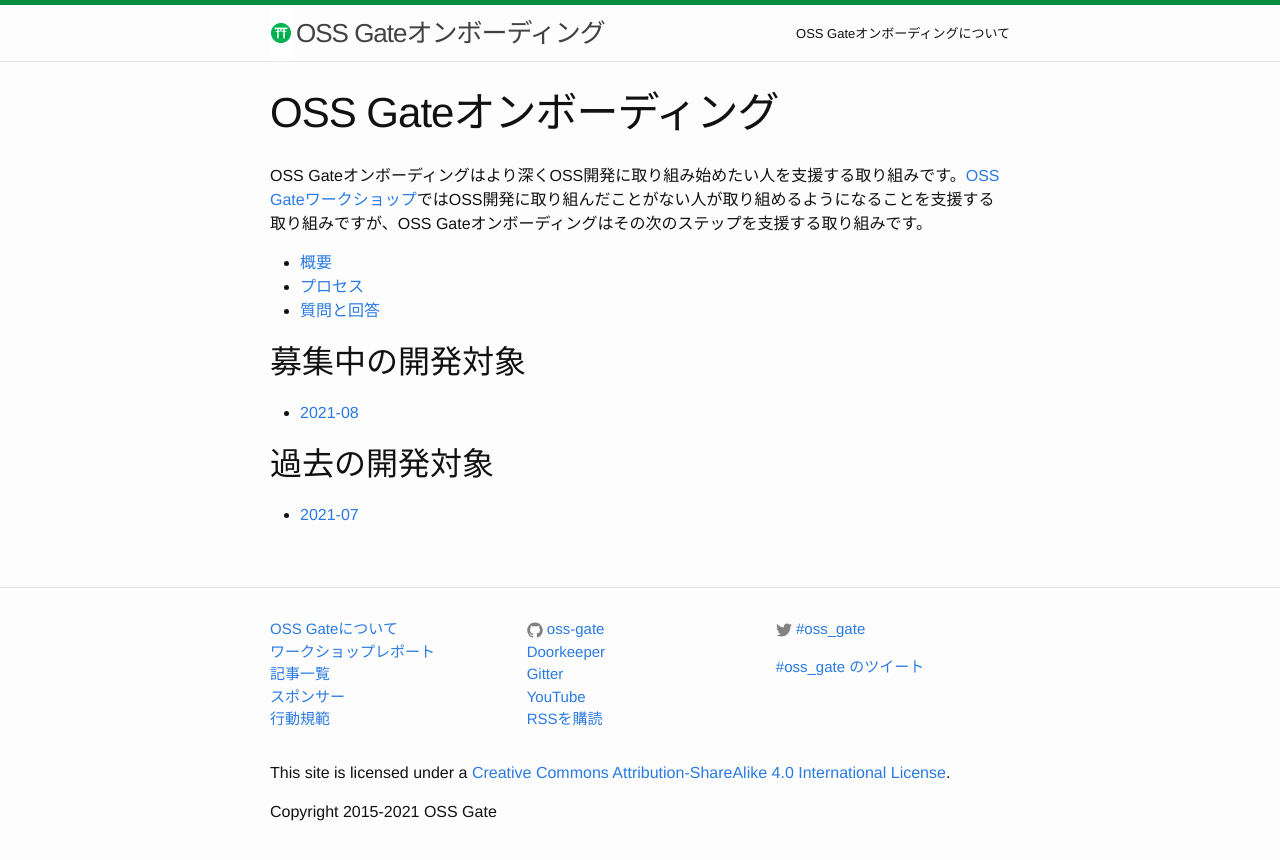
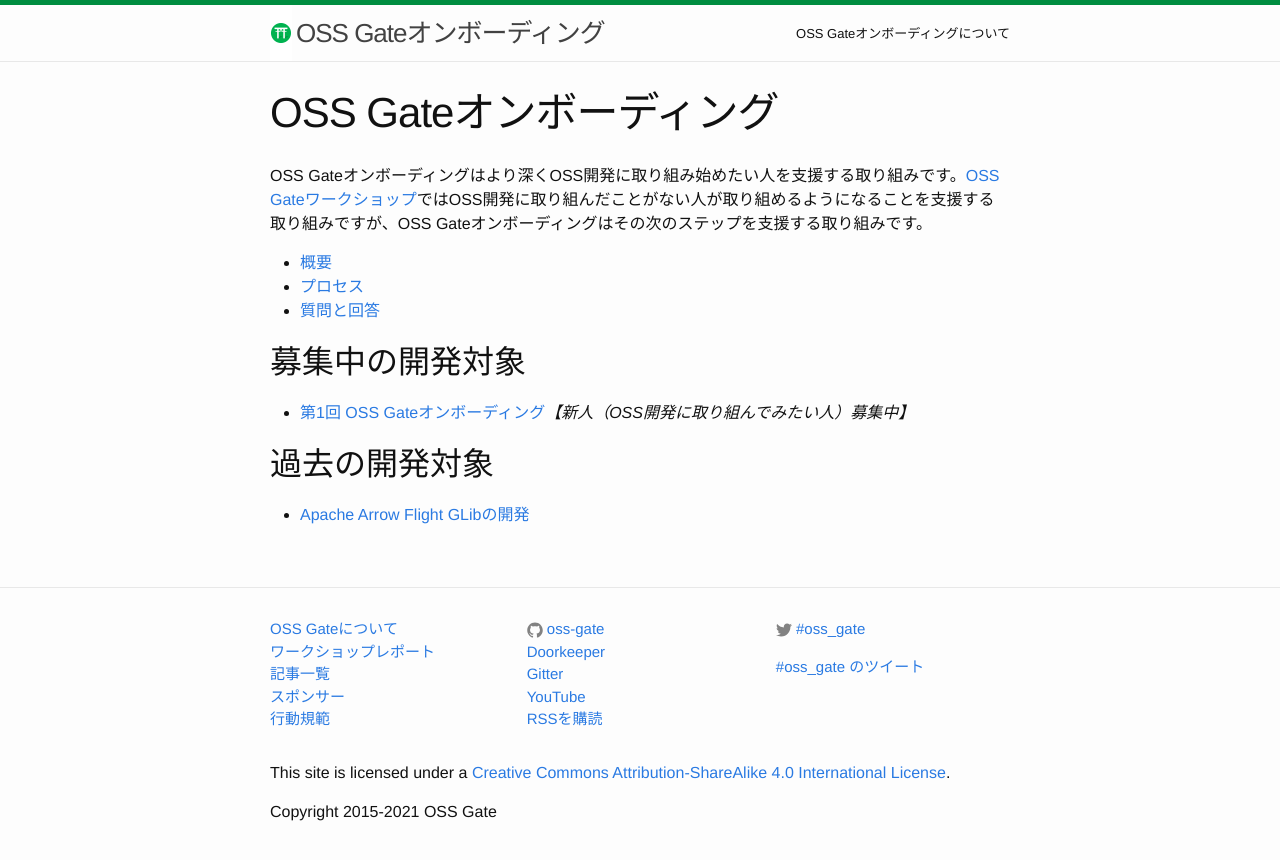
Before and after one commit to oss-gate/on-boarding, a Jekyll site: the page built from index.md, in a window 1280 px wide. Shown: the top 860 px of the page. Built offline with Jekyll 4.4.1, drawn with Linux system fonts in a browser that asks for light colours; Markdown is read by kramdown in place of the engine named in the settings; comment, search, counter and statistics services are not loaded.

Commit message:
Edit some wording and link
to prepare welcoming the applicant before start the project

```diff
--- a/index.md
+++ b/index.md
@@ -11,8 +11,8 @@ OSS Gateオンボーディングはより深くOSS開発に取り組み始めた
 
 ## 募集中の開発対象
 
-  * [2021-08](proposals/2021-08/)
+  * [第1回 OSS Gateオンボーディング](proposals/2021-08/)*【新人（OSS開発に取り組んでみたい人）募集中】*
 
 ## 過去の開発対象
 
-  * [2021-07](proposals/2021-07/)
+  * [Apache Arrow Flight GLibの開発](https://oss-gate.github.io/on-boarding/proposals/2021-07/kou-apache-arrow-flight-glib/)
```
